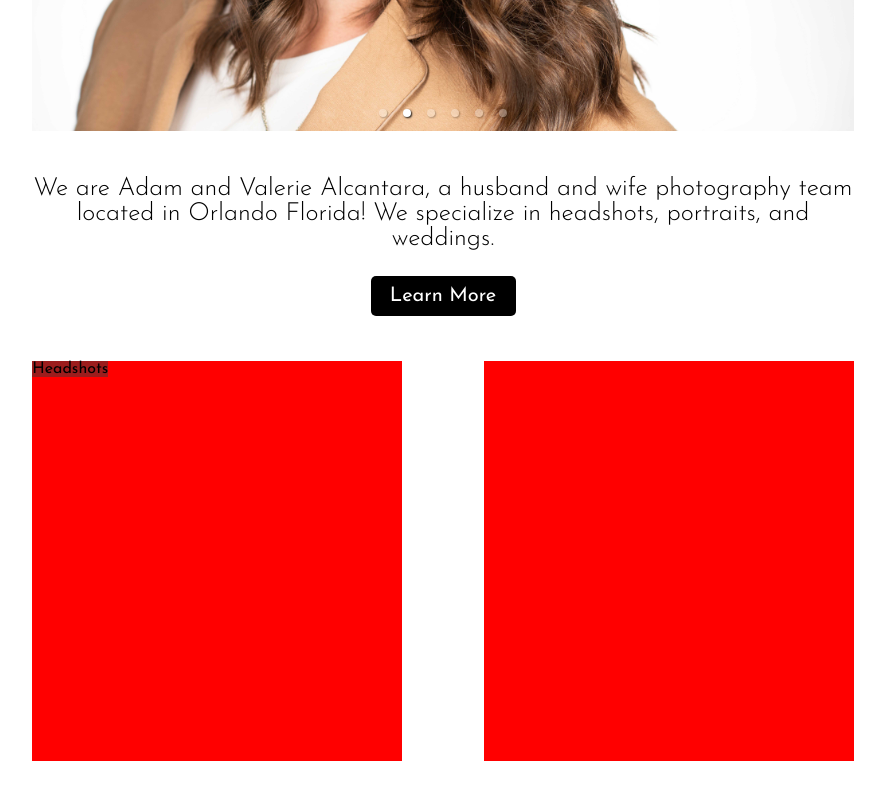
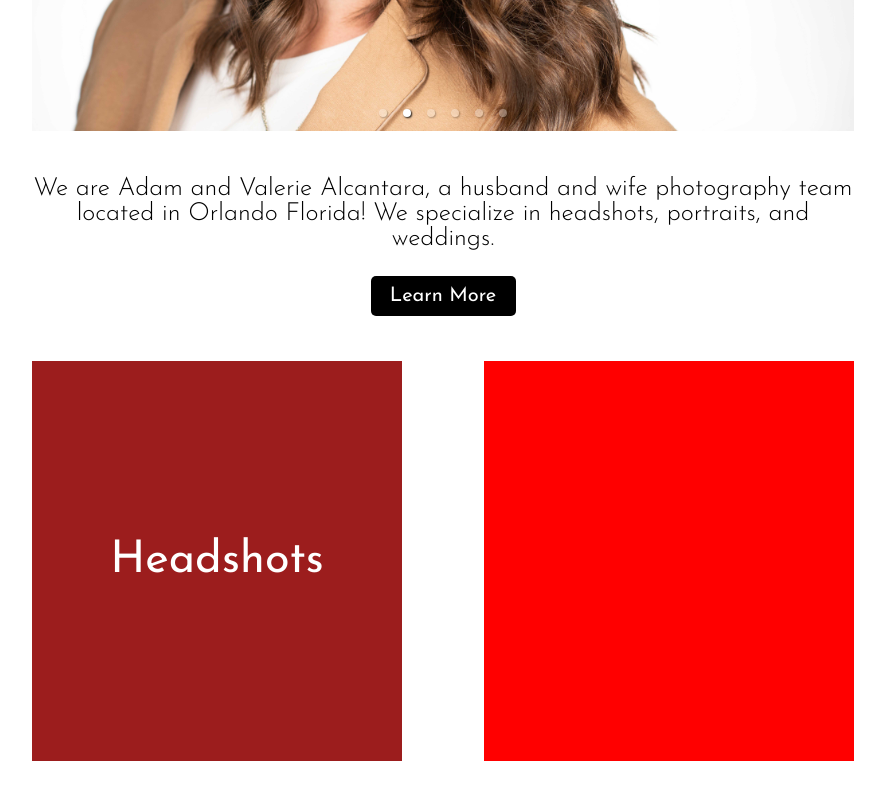
Before and after one commit to adamalcantara/avalcantaraphotography, a React (Create React App) app: page / in a window 1280 px wide. Shown: the part 750-1550 px from the top of the page, without its empty margins (197-1082 px from the left). Built offline with nearby package versions, Linux system fonts and the light colour scheme.

Commit message:
Overlay styled

```diff
--- a/src/Pages/Home/Home.css
+++ b/src/Pages/Home/Home.css
@@ -42,11 +42,22 @@
     background-color: red;
     width: 45%;
     height: 400px;
+    position: relative;
 }
+
 
 .overlay {
     position: absolute;
-    background-color:rgb(58, 58, 58, 0.5)
+    top: 0;
+    left: 0;
+    height: 100%;
+    width: 100%;
+    background-color:rgb(58, 58, 58, 0.5);
+    display: flex;
+    justify-content: center;
+    align-items: center;
+    color: white;
+    font-size: 45px;
 }
 
 
--- a/src/Pages/Home/Home.js
+++ b/src/Pages/Home/Home.js
@@ -3,6 +3,8 @@ import { Link } from "react-router-dom"
 import "./Home.css"
 
 import Carousel from "../../Components/CarouselComponent/CarouselComponent"
+
+import usbeach from "../../img/usbeach.jpg"
 
 const Home = () => {
   return (
```
